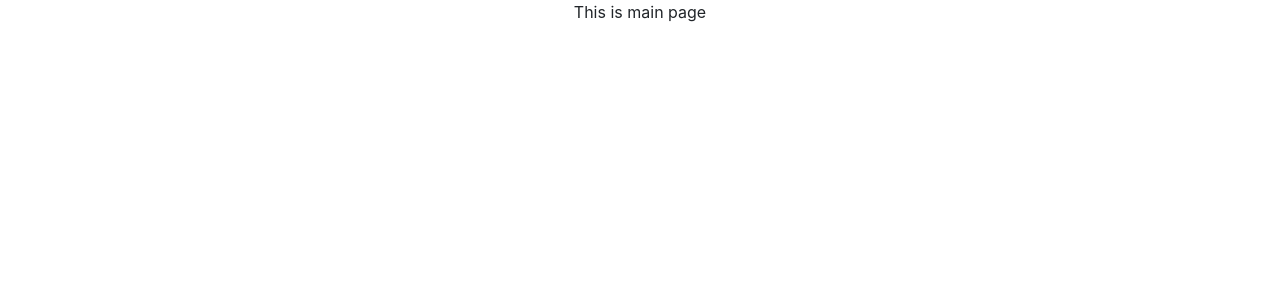
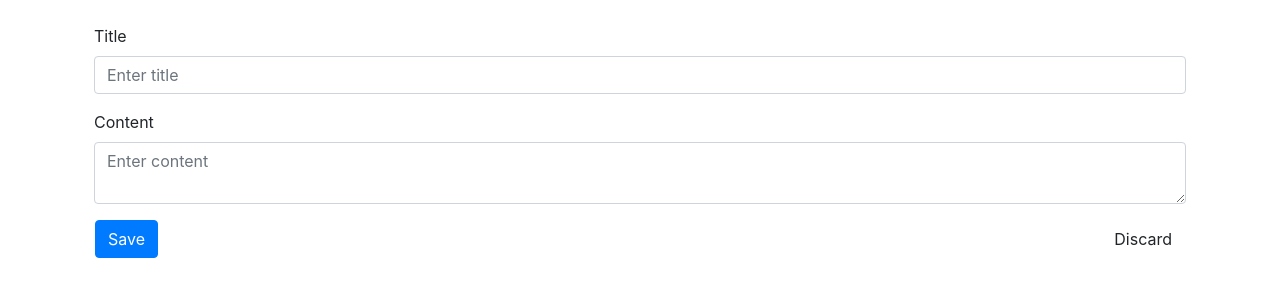
Before and after one commit to AKAspanion/notes-app, a React (Create React App) app: page / in a window 1280 px wide. Shown: the top 300 px of the page. Built offline with nearby package versions, Linux system fonts and the light colour scheme.

Commit message:
🗃 Redux store initialized

```diff
--- /dev/null
+++ b/src/actions/index.js
@@ -0,0 +1,6 @@
+export const addNote = (payload) => {
+  return {
+    type: "ADD_NOTE",
+    payload,
+  };
+};
--- /dev/null
+++ b/src/actions/types.js
@@ -0,0 +1 @@
+export const ADD_NOTE = 'ADD_NOTE';
--- /dev/null
+++ b/src/components/NoteForm.jsx
@@ -0,0 +1,58 @@
+import React, { useState } from "react";
+import { connect } from "react-redux";
+import { Row, Form, Button } from "react-bootstrap";
+
+import { Spacer } from ".";
+import { uid } from "../utils";
+import { addNote } from "../actions";
+
+function NoteForm({ addNoteToState }) {
+  const [title, setTitle] = useState("");
+  const [content, setContent] = useState("");
+
+  const handleSubmit = () => {
+    addNoteToState({ title, content, id: uid() });
+  };
+
+  const handleDiscard = () => {
+    setTitle("");
+    setContent("");
+  };
+
+  return (
+    <div className="todo-form">
+      <Form onSubmit={handleSubmit}>
+        <Form.Group controlId="formBasicEmail">
+          <Form.Label>Title</Form.Label>
+          <Form.Control
+            type="text"
+            value={title}
+            placeholder="Enter title"
+            onChange={(e) => setTitle(e.target.value)}
+          />
+        </Form.Group>
+        <Form.Group controlId="formBasicEmail">
+          <Form.Label>Content</Form.Label>
+          <Form.Control
+            type="text"
+            as="textarea"
+            value={content}
+            placeholder="Enter content"
+            onChange={(e) => setContent(e.target.value)}
+          />
+        </Form.Group>
+        <Row className="px-3">
+          <Button variant="primary" onClick={handleSubmit}>
+            Save
+          </Button>
+          <Spacer />
+          <Button variant="outlined" onClick={handleDiscard}>
+            Discard
+          </Button>
+        </Row>
+      </Form>
+    </div>
+  );
+}
+
+export default connect(null, { addNoteToState: addNote })(NoteForm);
--- /dev/null
+++ b/src/components/Spacer.jsx
@@ -0,0 +1,7 @@
+import React from "react";
+
+function Spacer() {
+  return <div style={{ flexGrow: 1 }} />;
+}
+
+export default Spacer;
--- /dev/null
+++ b/src/components/index.js
@@ -0,0 +1,2 @@
+export { default as Spacer } from "./Spacer";
+export { default as NoteForm } from "./NoteForm";
--- a/src/index.js
+++ b/src/index.js
@@ -9,17 +9,24 @@ import App from "./App";
 import * as serviceWorker from "./serviceWorker";
 
 import reducers from "./reducers";
+import { loadState, saveState } from "./services";
 
 const composeEnhancers = window.__REDUX_DEVTOOLS_EXTENSION_COMPOSE__ || compose;
 
-const reduxStore = createStore(
+const localState = loadState();
+const store = createStore(
   reducers,
+  localState,
   composeEnhancers(applyMiddleware(reduxThunk))
 );
 
+store.subscribe(() => {
+  saveState(store.getState());
+});
+
 ReactDOM.render(
   <React.StrictMode>
-    <Provider store={reduxStore}>
+    <Provider store={store}>
       <App />
     </Provider>
   </React.StrictMode>,
--- a/src/pages/MainPage.jsx
+++ b/src/pages/MainPage.jsx
@@ -1,7 +1,14 @@
 import React from "react";
+import { Container } from "react-bootstrap";
+
+import { NoteForm } from "../components";
 
 function MainPage() {
-  return <div className="main-page">This is main page</div>;
+  return (
+    <Container className="main-page text-left p-4">
+      <NoteForm />
+    </Container>
+  );
 }
 
 export default MainPage;
--- a/src/reducers/index.js
+++ b/src/reducers/index.js
@@ -1,3 +1,7 @@
 import { combineReducers } from "redux";
 
-export default combineReducers({});
+import notesReducer from "./notesReducers";
+
+export default combineReducers({
+  notes: notesReducer,
+});
--- /dev/null
+++ b/src/reducers/notesReducers.js
@@ -0,0 +1,10 @@
+import { ADD_NOTE } from "../actions/types";
+
+export default (state = { notes: [] }, action) => {
+  switch (action.type) {
+    case ADD_NOTE:
+      return { ...state, notes: [...state.notes, action.payload] };
+    default:
+      return state;
+  }
+};
--- /dev/null
+++ b/src/services/index.js
@@ -0,0 +1 @@
+export * from "./storageService";
--- /dev/null
+++ b/src/services/storageService.js
@@ -0,0 +1,21 @@
+export const loadState = () => {
+  try {
+    const localState = localStorage.getItem("state");
+
+    if (!localState) return undefined;
+    return JSON.parse(localState);
+  } catch (err) {
+    return undefined;
+  }
+};
+
+export const saveState = (state) => {
+  try {
+    console.log(state);
+    const localState = JSON.stringify(state);
+
+    localStorage.setItem("state", localState);
+  } catch (err) {
+    console.error(err);
+  }
+};
--- /dev/null
+++ b/src/utils/index.js
@@ -0,0 +1,3 @@
+export const uid = () => {
+  return "_" + Math.random().toString(36).substr(2, 9);
+};
```
Also changed, not shown: 1 other file (tests, documents, lock files or other folders).
